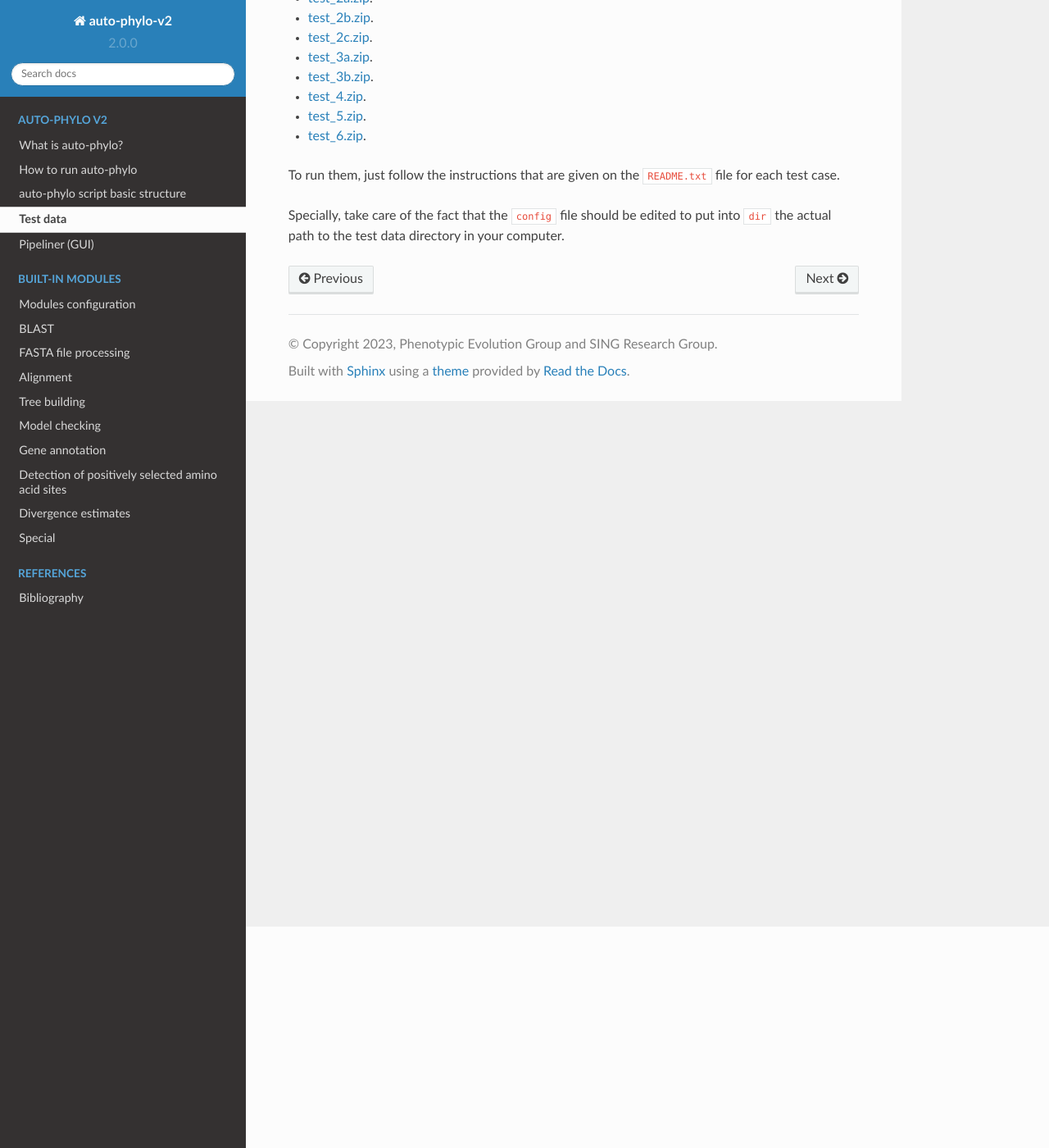
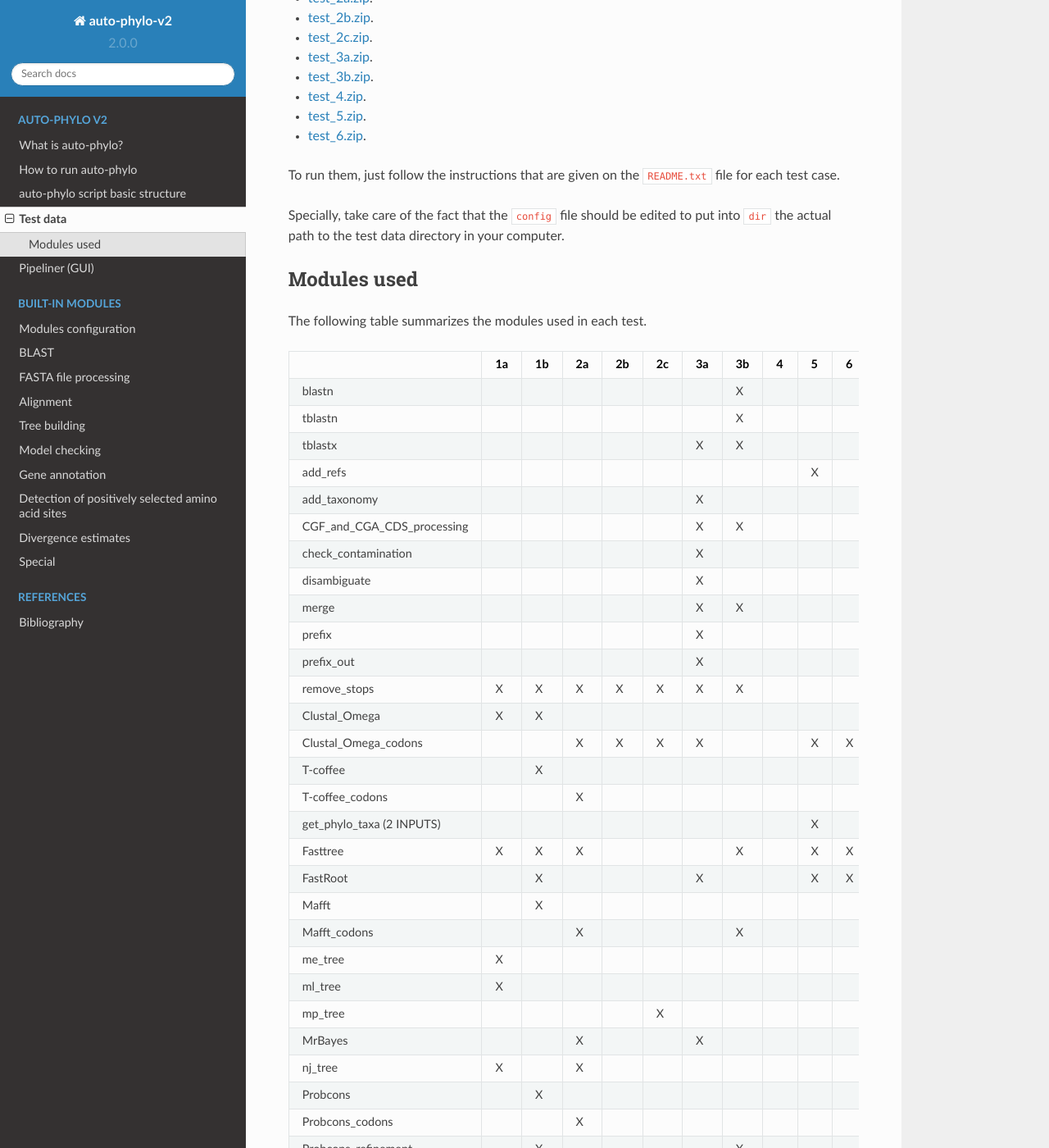
Before and after one commit to pegi3s/auto-phylo-docs, a Sphinx documentation site: the page built from source/test_data.rst, in a window 1280 px wide and 1400 px high, scrolled down 270 px. Shown: the whole window at 82% size. Built offline with Sphinx 7.4.7 and the Read the Docs theme 2.0.0, drawn with Linux system fonts in a browser that asks for light colours; some of the changed text lies outside the part shown.

Commit message:
Adds modules used in test cases table

```diff
--- /dev/null
+++ b/source/files/modules.csv
@@ -0,0 +1,38 @@
+,1a,1b,2a,2b,2c,3a,3b,4,5,6
+blastn,,,,,,,X,,,
+tblastn,,,,,,,X,,,
+tblastx,,,,,,X,X,,,
+add_refs,,,,,,,,,X,
+add_taxonomy,,,,,,X,,,,
+CGF_and_CGA_CDS_processing,,,,,,X,X,,,
+check_contamination,,,,,,X,,,,
+disambiguate,,,,,,X,,,,
+merge,,,,,,X,X,,,
+prefix,,,,,,X,,,,
+prefix_out,,,,,,X,,,,
+remove_stops,X,X,X,X,X,X,X,,,
+Clustal_Omega,X,X,,,,,,,,
+Clustal_Omega_codons,,,X,X,X,X,,,X,X
+T-coffee,,X,,,,,,,,
+T-coffee_codons,,,X,,,,,,,
+get_phylo_taxa (2 INPUTS),,,,,,,,,X,
+Fasttree,X,X,X,,,,X,,X,X
+FastRoot,,X,,,,X,,,X,X
+Mafft,,X,,,,,,,,
+Mafft_codons,,,X,,,,X,,,
+me_tree,X,,,,,,,,,
+ml_tree,X,,,,,,,,,
+mp_tree,,,,,X,,,,,
+MrBayes,,,X,,,X,,,,
+nj_tree,X,,X,,,,,,,
+Probcons,,X,,,,,,,,
+Probcons_codons,,,X,,,,,,,
+Probcons_refinement,,X,,,,,X,,,
+Rootdigger (2 INPUTS),,,,,,,,,X,
+tree_collapse,,,,,,X,,,,
+upgma_tree,X,,,,,,,,,
+JModel_test,X,,X,,,X,,,,
+CGA,,,,,,,,,,X
+ipssa,,,,,,,,X,,
+kaks,,,,X,,,,,,
+split,,,,,,X,,,,
--- a/source/test_data.rst
+++ b/source/test_data.rst
@@ -17,3 +17,14 @@ There are several test sets available:
 To run them, just follow the instructions that are given on the ``README.txt`` file for each test case.
 
 Specially, take care of the fact that the ``config`` file should be edited to put into ``dir`` the actual path to the test data directory in your computer.
+
+
+Modules used
+------------
+
+The following table summarizes the modules used in each test.
+
+.. csv-table::
+   :file: files/modules.csv
+   :header-rows: 1
+   :class: longtable
```
